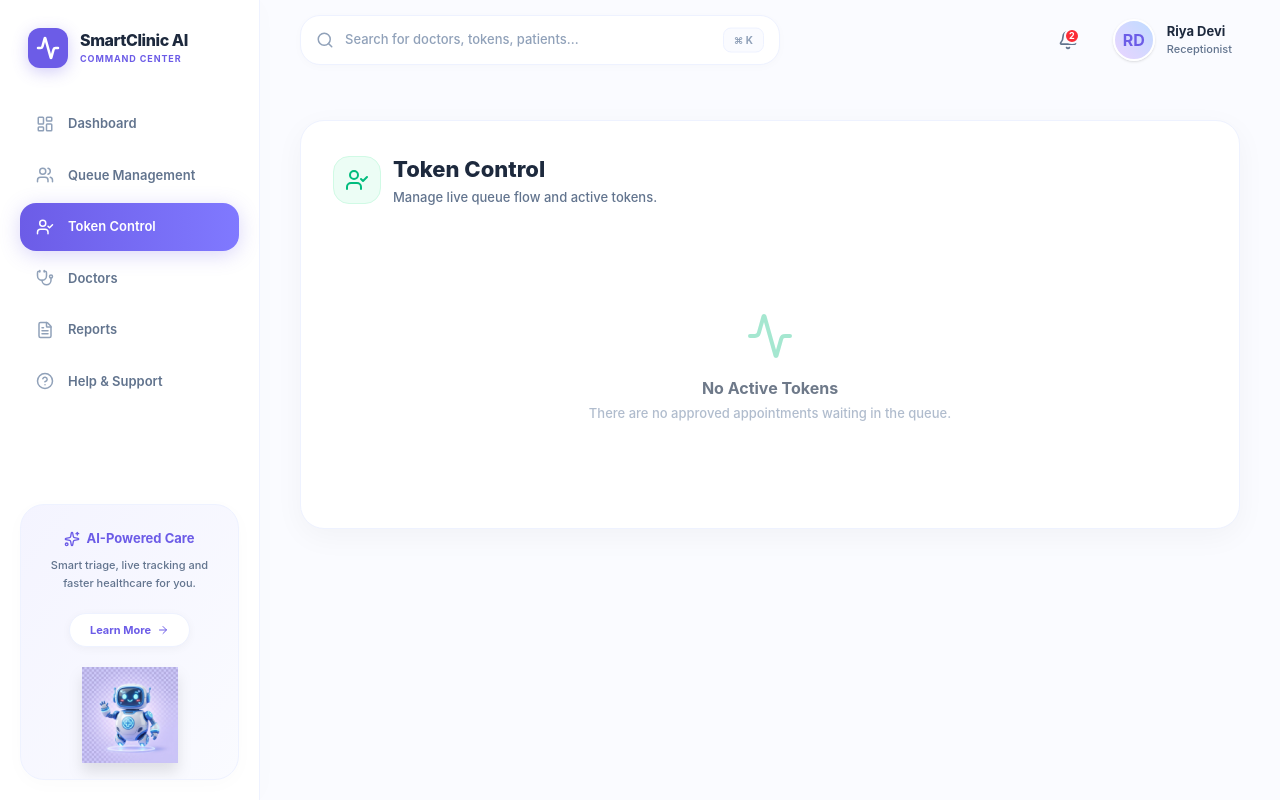
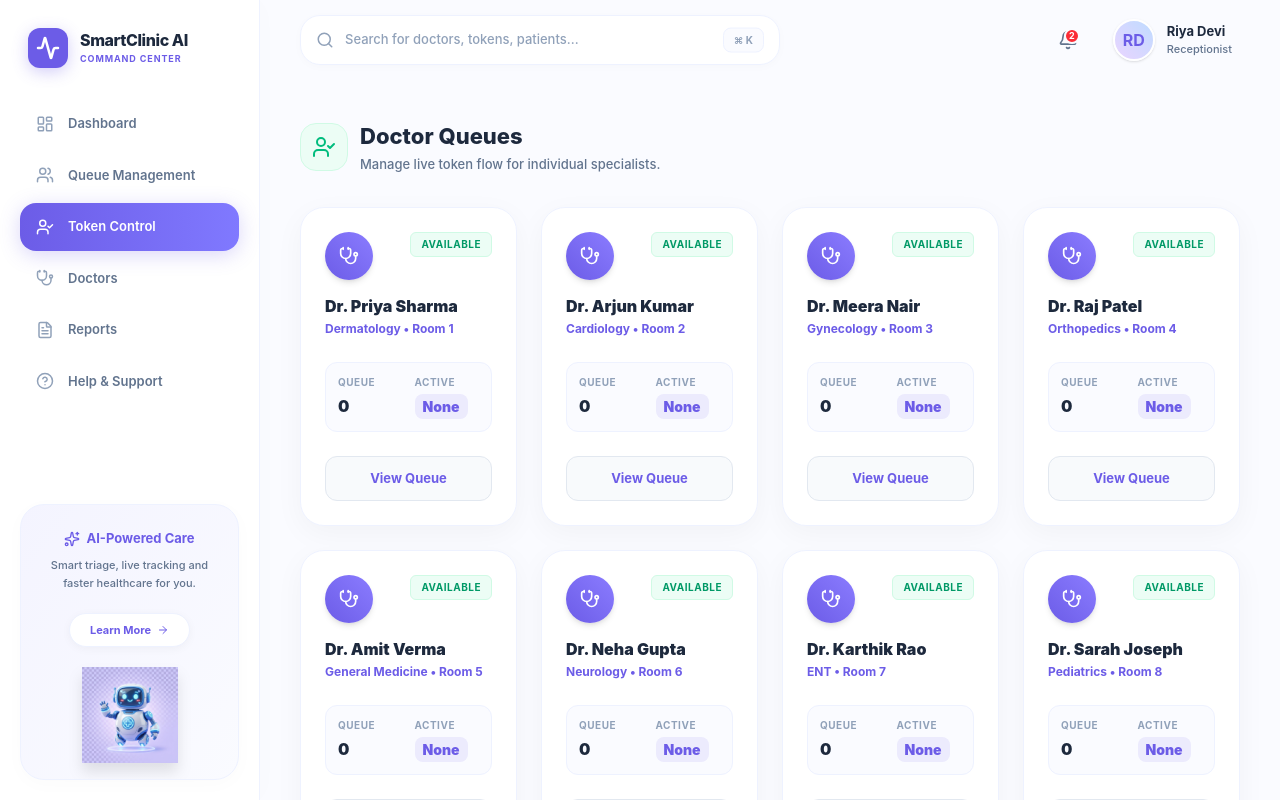
Before and after one commit to Kabilan9111/Queue-Cure, a React (Vite) app: page /reception in a window 1280 px wide. Both pictures are taken after a click on the button "Token Control". Built offline with nearby package versions, Linux system fonts and the light colour scheme.

Commit message:
Token Control page upgrading

```diff
--- a/src/components/TokenControlView.jsx
+++ b/src/components/TokenControlView.jsx
@@ -1,17 +1,27 @@
 import React, { useState, useEffect } from 'react';
-import { motion } from 'framer-motion';
-import { UserCheck, Play, SkipForward, ArrowUpCircle, ArrowDownCircle, CheckSquare, Activity, BrainCircuit } from 'lucide-react';
+import { motion, AnimatePresence } from 'framer-motion';
+import { UserCheck, Play, SkipForward, ArrowUpCircle, ArrowDownCircle, CheckSquare, Activity, ChevronLeft, Stethoscope, Users, Clock } from 'lucide-react';
+
+const doctorsList = [
+  { id: 1, name: 'Dr. Priya Sharma', specialization: 'Dermatology', room: 'Room 1' },
+  { id: 2, name: 'Dr. Arjun Kumar', specialization: 'Cardiology', room: 'Room 2' },
+  { id: 3, name: 'Dr. Meera Nair', specialization: 'Gynecology', room: 'Room 3' },
+  { id: 4, name: 'Dr. Raj Patel', specialization: 'Orthopedics', room: 'Room 4' },
+  { id: 5, name: 'Dr. Amit Verma', specialization: 'General Medicine', room: 'Room 5' },
+  { id: 6, name: 'Dr. Neha Gupta', specialization: 'Neurology', room: 'Room 6' },
+  { id: 7, name: 'Dr. Karthik Rao', specialization: 'ENT', room: 'Room 7' },
+  { id: 8, name: 'Dr. Sarah Joseph', specialization: 'Pediatrics', room: 'Room 8' },
+];
 
 export default function TokenControlView({ showToast }) {
-  const [approvedTokens, setApprovedTokens] = useState([]);
+  const [allTokens, setAllTokens] = useState([]);
+  const [selectedDoctor, setSelectedDoctor] = useState(null);
 
   useEffect(() => {
     const fetchTokens = () => {
       const allAppointments = JSON.parse(localStorage.getItem('appointments') || '[]');
-      const approved = allAppointments
-        .filter(app => app.status === 'APPROVED')
-        .sort((a, b) => a.queuePosition - b.queuePosition);
-      setApprovedTokens(approved);
+      const approved = allAppointments.filter(app => app.status === 'APPROVED');
+      setAllTokens(approved);
     };
     fetchTokens();
   }, []);
@@ -23,10 +33,8 @@ export default function TokenControlView({ showToast }) {
       allAppointments[index] = { ...allAppointments[index], ...updates };
       localStorage.setItem('appointments', JSON.stringify(allAppointments));
 
-      const approved = allAppointments
-        .filter(app => app.status === 'APPROVED')
-        .sort((a, b) => a.queuePosition - b.queuePosition);
-      setApprovedTokens(approved);
+      const approved = allAppointments.filter(app => app.status === 'APPROVED');
+      setAllTokens(approved);
 
       if (showToast) showToast(message, 'success');
     }
@@ -64,7 +72,8 @@ export default function TokenControlView({ showToast }) {
 
   const containerVariants = {
     hidden: { opacity: 0 },
-    visible: { opacity: 1, transition: { staggerChildren: 0.1 } }
+    visible: { opacity: 1, transition: { staggerChildren: 0.1 } },
+    exit: { opacity: 0 }
   };
 
   const itemVariants = {
@@ -72,81 +81,134 @@ export default function TokenControlView({ showToast }) {
     visible: { opacity: 1, y: 0, transition: { duration: 0.4 } }
   };
 
-  // Determine highest priority patient for AI Card
-  const highestPriorityPatient = [...approvedTokens].sort((a, b) => (b.priorityScore || 0) - (a.priorityScore || 0))[0];
-
+  // View 1: Doctor Dashboard
+  if (!selectedDoctor) {
     return (
       <motion.div
         className="max-w-[1440px] mx-auto space-y-6 pb-20"
         variants={containerVariants}
         initial="hidden"
         animate="visible"
-      exit="hidden"
+        exit="exit"
       >
-      {highestPriorityPatient && (
-        <motion.div variants={itemVariants} className="bg-gradient-to-br from-[#FAFBFF] to-white rounded-[24px] p-8 border border-[#6C5CE7]/20 shadow-[0_10px_40px_rgba(108,92,231,0.06)] relative overflow-hidden">
-          <div className="absolute top-0 right-0 w-64 h-64 bg-[#6C5CE7]/5 rounded-full blur-3xl -translate-y-1/2 translate-x-1/3"></div>
-
-          <div className="flex items-center gap-3 mb-6 relative z-10">
-            <div className="w-10 h-10 rounded-full bg-gradient-to-r from-[#6C5CE7] to-[#8B7CFF] text-white flex items-center justify-center shadow-md">
-              <BrainCircuit className="w-5 h-5" />
-            </div>
-            <div>
-              <h2 className="text-[18px] font-black text-slate-800">AI Queue Recommendation</h2>
-              <p className="text-[12px] text-slate-500 font-bold uppercase tracking-widest mt-0.5">Smart Triage System</p>
-            </div>
-          </div>
-
-          <div className="grid grid-cols-1 md:grid-cols-2 lg:grid-cols-5 gap-6 relative z-10">
-            <div className="lg:col-span-1">
-              <p className="text-[10px] text-slate-400 font-bold uppercase tracking-widest mb-1">Patient</p>
-              <p className="text-[16px] font-extrabold text-slate-800">{highestPriorityPatient.patientName}</p>
-            </div>
-            <div className="lg:col-span-2">
-              <p className="text-[10px] text-slate-400 font-bold uppercase tracking-widest mb-1">Symptoms</p>
-              <p className="text-[14px] font-medium text-slate-700 leading-snug">{highestPriorityPatient.symptoms}</p>
-            </div>
-            <div className="lg:col-span-1">
-              <p className="text-[10px] text-slate-400 font-bold uppercase tracking-widest mb-1">AI Score</p>
-              <div className="flex items-center gap-2">
-                <span className={`text-[16px] font-black ${getSeverityStyle(highestPriorityPatient.severity).text}`}>
-                  {highestPriorityPatient.priorityScore?.toFixed(1)} / 10
-                </span>
-                <span className={`px-2 py-0.5 rounded text-[10px] uppercase font-bold border ${getSeverityStyle(highestPriorityPatient.severity).bg} ${getSeverityStyle(highestPriorityPatient.severity).text} ${getSeverityStyle(highestPriorityPatient.severity).border}`}>
-                  {highestPriorityPatient.severity}
-                </span>
-              </div>
-            </div>
-            <div className="lg:col-span-1">
-              <p className="text-[10px] text-slate-400 font-bold uppercase tracking-widest mb-1">Suggested Pos</p>
-              <p className="text-[16px] font-black text-[#6C5CE7]">Queue Position 1</p>
-            </div>
-          </div>
-
-          <div className="mt-6 p-4 rounded-xl bg-[#F4F4FF] border border-[#6C5CE7]/10 relative z-10">
-            <p className="text-[13px] font-bold text-slate-700">
-              <span className="text-[#6C5CE7]">Reason:</span> {highestPriorityPatient.aiRecommendation}
-            </p>
-          </div>
-        </motion.div>
-      )}
-
-      <div className="bg-white rounded-[24px] p-8 border border-[#EEF2FF] shadow-[0_8px_30px_rgba(0,0,0,0.04)]">
         <div className="flex items-center gap-3 mb-8">
           <div className="w-12 h-12 rounded-[16px] bg-emerald-50 text-emerald-500 flex items-center justify-center border border-emerald-100">
             <UserCheck className="w-6 h-6" />
           </div>
           <div>
-            <h2 className="text-[22px] font-extrabold text-slate-800">Token Control</h2>
-            <p className="text-[13px] text-slate-500 font-medium mt-0.5">Manage live queue flow and active tokens.</p>
+            <h2 className="text-[22px] font-extrabold text-slate-800">Doctor Queues</h2>
+            <p className="text-[13px] text-slate-500 font-medium mt-0.5">Manage live token flow for individual specialists.</p>
           </div>
         </div>
 
-        {approvedTokens.length === 0 ? (
+        <div className="grid grid-cols-1 md:grid-cols-2 lg:grid-cols-3 xl:grid-cols-4 gap-6">
+          {doctorsList.map((doc) => {
+            const docTokens = allTokens
+              .filter(app => app.doctorName === doc.name)
+              .sort((a, b) => a.queuePosition - b.queuePosition);
+
+            const currentToken = docTokens.length > 0 ? docTokens[0].token : 'None';
+            const avgWaitTime = docTokens.length > 0 ? `${docTokens.length * 15} mins` : '0 mins';
+
+            return (
+              <motion.div
+                key={doc.id}
+                variants={itemVariants}
+                className="bg-white rounded-[24px] p-6 border border-[#EEF2FF] shadow-[0_8px_30px_rgba(0,0,0,0.04)] hover:shadow-[0_20px_40px_rgba(108,92,231,0.08)] transition-all flex flex-col group"
+              >
+                <div className="flex items-start justify-between mb-4">
+                  <div className="w-12 h-12 rounded-full bg-gradient-to-tr from-[#6C5CE7] to-[#8B7CFF] text-white flex items-center justify-center shadow-md">
+                    <Stethoscope className="w-5 h-5" />
+                  </div>
+                  <span className={`px-2.5 py-1 rounded-md text-[10px] uppercase font-bold tracking-wider border ${docTokens.length > 5 ? 'bg-orange-50 text-orange-600 border-orange-100' : 'bg-emerald-50 text-emerald-600 border-emerald-100'}`}>
+                    {docTokens.length > 5 ? 'Busy' : 'Available'}
+                  </span>
+                </div>
+
+                <div className="mb-6 flex-1">
+                  <h3 className="text-[16px] font-black text-slate-800 leading-tight mb-1">{doc.name}</h3>
+                  <p className="text-[12px] font-bold text-[#6C5CE7]">{doc.specialization} • {doc.room}</p>
+                </div>
+
+                <div className="grid grid-cols-2 gap-3 mb-6 bg-[#FAFBFF] p-3 rounded-xl border border-[#EEF2FF]">
+                  <div>
+                    <p className="text-[10px] text-slate-400 font-bold uppercase tracking-wider mb-1">Queue</p>
+                    <p className="text-[16px] font-black text-slate-800">{docTokens.length}</p>
+                  </div>
+                  <div>
+                    <p className="text-[10px] text-slate-400 font-bold uppercase tracking-wider mb-1">Active</p>
+                    <p className="text-[14px] font-black text-[#6C5CE7] bg-[#6C5CE7]/10 inline-block px-2 py-0.5 rounded-lg">{currentToken}</p>
+                  </div>
+                </div>
+
+                <button
+                  onClick={() => setSelectedDoctor(doc)}
+                  className="w-full py-3 rounded-xl bg-slate-50 text-[#6C5CE7] font-bold text-[13px] border border-slate-200 group-hover:bg-[#6C5CE7] group-hover:text-white group-hover:border-[#6C5CE7] transition-colors"
+                >
+                  View Queue
+                </button>
+              </motion.div>
+            );
+          })}
+        </div>
+      </motion.div>
+    );
+  }
+
+  // View 2: Individual Doctor Queue
+  const docTokens = allTokens
+    .filter(app => app.doctorName === selectedDoctor.name)
+    .sort((a, b) => a.queuePosition - b.queuePosition);
+
+  return (
+    <motion.div
+      className="max-w-[1440px] mx-auto space-y-6 pb-20"
+      initial={{ opacity: 0, x: 20 }}
+      animate={{ opacity: 1, x: 0 }}
+      exit={{ opacity: 0, x: -20 }}
+    >
+      <button
+        onClick={() => setSelectedDoctor(null)}
+        className="flex items-center gap-2 text-[13px] font-bold text-slate-500 hover:text-[#6C5CE7] transition-colors"
+      >
+        <ChevronLeft className="w-4 h-4" /> Back to Dashboard
+      </button>
+
+      <div className="bg-white rounded-[24px] p-8 border border-[#EEF2FF] shadow-[0_8px_30px_rgba(0,0,0,0.04)]">
+        <div className="flex flex-col md:flex-row md:items-center justify-between gap-6 mb-8">
+          <div className="flex items-center gap-4">
+            <div className="w-14 h-14 rounded-2xl bg-gradient-to-tr from-[#6C5CE7] to-[#8B7CFF] text-white flex items-center justify-center shadow-md">
+              <Stethoscope className="w-7 h-7" />
+            </div>
+            <div>
+              <h2 className="text-[24px] font-extrabold text-slate-800">{selectedDoctor.name}</h2>
+              <p className="text-[14px] text-[#6C5CE7] font-bold">{selectedDoctor.specialization} • {selectedDoctor.room}</p>
+            </div>
+          </div>
+
+          <div className="flex gap-4">
+            <div className="bg-[#FAFBFF] border border-[#EEF2FF] px-4 py-2.5 rounded-xl flex items-center gap-3">
+              <Users className="w-4 h-4 text-slate-400" />
+              <div>
+                <p className="text-[10px] text-slate-400 font-bold uppercase tracking-wider">Total Waiting</p>
+                <p className="text-[15px] font-black text-slate-800 leading-tight">{docTokens.length}</p>
+              </div>
+            </div>
+            <div className="bg-[#FAFBFF] border border-[#EEF2FF] px-4 py-2.5 rounded-xl flex items-center gap-3">
+              <Clock className="w-4 h-4 text-slate-400" />
+              <div>
+                <p className="text-[10px] text-slate-400 font-bold uppercase tracking-wider">Avg Wait</p>
+                <p className="text-[15px] font-black text-slate-800 leading-tight">{docTokens.length * 15}m</p>
+              </div>
+            </div>
+          </div>
+        </div>
+
+        {docTokens.length === 0 ? (
           <div className="h-64 flex flex-col items-center justify-center text-center opacity-70">
-            <Activity className="w-12 h-12 text-emerald-500 mb-4 opacity-50" />
-            <h3 className="text-[16px] font-bold text-slate-700">No Active Tokens</h3>
-            <p className="text-[13px] font-medium text-slate-400 mt-1">There are no approved appointments waiting in the queue.</p>
+            <Activity className="w-12 h-12 text-[#6C5CE7] mb-4 opacity-50" />
+            <h3 className="text-[16px] font-bold text-slate-700">Queue is Empty</h3>
+            <p className="text-[13px] font-medium text-slate-400 mt-1">There are no waiting patients for {selectedDoctor.name}.</p>
           </div>
         ) : (
           <div className="overflow-x-auto">
@@ -155,40 +217,47 @@ export default function TokenControlView({ showToast }) {
                 <tr className="border-b border-[#EEF2FF] bg-[#FAFBFF] text-[10px] font-bold uppercase tracking-widest text-slate-400">
                   <th className="py-4 pl-6 rounded-tl-xl w-32">Token</th>
                   <th className="py-4">Patient</th>
-                  <th className="py-4">Doctor</th>
+                  <th className="py-4">Symptoms</th>
+                  <th className="py-4">AI Score</th>
+                  <th className="py-4">Severity</th>
                   <th className="py-4">Pos</th>
-                  <th className="py-4">Status</th>
                   <th className="py-4 pr-6 rounded-tr-xl text-right">Queue Actions</th>
                 </tr>
               </thead>
               <tbody className="text-[13px] font-bold text-slate-700">
-                {approvedTokens.map((appt) => (
-                  <motion.tr variants={itemVariants} key={appt.id} className="border-b border-[#EEF2FF] hover:bg-[#FAFBFF] transition-colors">
+                {docTokens.map((appt) => {
+                  const style = getSeverityStyle(appt.severity || 'Low');
+                  const score = appt.priorityScore || 3.5;
+
+                  return (
+                    <motion.tr variants={itemVariants} initial="hidden" animate="visible" key={appt.id} className="border-b border-[#EEF2FF] hover:bg-[#FAFBFF] transition-colors">
                       <td className="py-5 pl-6">
                         <div className="inline-flex items-center justify-center bg-gradient-to-br from-[#6C5CE7] to-[#8B7CFF] text-white px-4 py-1.5 rounded-xl text-[16px] font-black shadow-[0_4px_10px_rgba(108,92,231,0.2)]">
                           {appt.token}
                         </div>
                       </td>
                       <td className="py-5 font-extrabold text-slate-800">{appt.patientName || 'Unknown Patient'}</td>
+                      <td className="py-5 text-slate-500 font-medium max-w-[200px] truncate" title={appt.symptoms}>
+                        {appt.symptoms}
+                      </td>
                       <td className="py-5">
-                      <p className="text-slate-800">{appt.doctorName}</p>
-                      <p className="text-[11px] text-[#6C5CE7] mt-0.5">{appt.room}</p>
+                        <span className={`text-[13px] font-black ${style.text}`}>{score.toFixed(1)}</span>
+                      </td>
+                      <td className="py-5">
+                        <span className={`inline-flex items-center gap-1.5 px-2 py-0.5 rounded-md text-[9px] uppercase tracking-wider font-bold border ${style.text} ${style.bg} ${style.border}`}>
+                          {appt.severity || 'Low'}
+                        </span>
                       </td>
                       <td className="py-5">
                         <div className="w-8 h-8 rounded-full bg-slate-100 flex items-center justify-center text-[12px] font-black text-slate-600">
                           {appt.queuePosition}
                         </div>
                       </td>
-                    <td className="py-5">
-                      <span className="inline-flex items-center gap-1.5 px-2.5 py-1 rounded-md text-[10px] uppercase tracking-wider font-bold text-emerald-600 bg-emerald-50 border border-emerald-100">
-                        {appt.status}
-                      </span>
-                    </td>
                       <td className="py-5 pr-6 text-right">
                         <div className="flex items-center justify-end gap-1.5">
                           <button
                             onClick={() => handleCallNext(appt)}
-                          className="px-3 py-1.5 rounded-lg bg-[#6C5CE7] text-white text-[11px] hover:bg-[#5a4cdb] transition-colors flex items-center gap-1.5"
+                            className="px-3 py-1.5 rounded-lg bg-[#6C5CE7] text-white text-[11px] hover:bg-[#5a4cdb] transition-colors flex items-center gap-1.5 shadow-sm"
                             title="Call on Display"
                           >
                             <Play className="w-3.5 h-3.5" /> Call
@@ -224,7 +293,8 @@ export default function TokenControlView({ showToast }) {
                         </div>
                       </td>
                     </motion.tr>
-                ))}
+                  );
+                })}
               </tbody>
             </table>
           </div>
```
Lines whose indentation alone changed are shown as unchanged.
